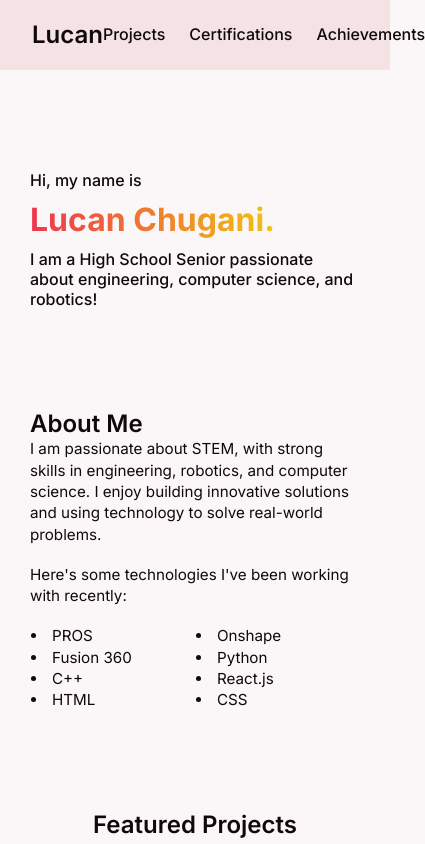
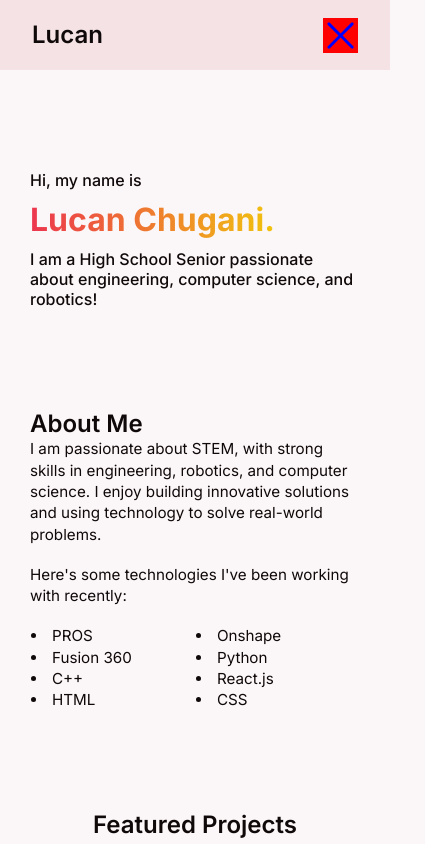
Before and after one commit to Lucan-dev/lucan-dev.github.io, a React (Vite) app: page / in a window 390 px wide. Shown: the top 844 px of the page, 425 px wide, since content can reach past the window. Built offline with nearby package versions, Linux system fonts and the light colour scheme.

Commit message:
Buggy Collapsible Navbar
Still have to fix styling and bugs but the basic concept works

```diff
--- a/src/Components/Small Components/Navbar.jsx
+++ b/src/Components/Small Components/Navbar.jsx
@@ -1,15 +1,46 @@
 import '../../Style Sheets/Small Components/Navbar.css'
 import { Link } from 'react-router-dom'
+import { useState} from 'react'
 
 function Navbar() {
+
+    const [isOpen, setIsOpen] = useState(false);
+
     return(
+
         <nav className="navbar">
             <Link className="link" id="nav-home" to="/">Lucan</Link>
 
-            <div className="other-nav-links">
-                <Link className="link" to="/projects">Projects</Link>
-                <Link className="link" to="/certifications">Certifications</Link>
-                <Link className="link" to="/achievements">Achievements</Link>
+            {/* Hamburger Button */}
+            {isOpen ? (
+                <button className="menu-button" onClick={() => setIsOpen(!isOpen)}>
+                    <svg xmlns="http://www.w3.org/2000/svg" viewBox="0 0 25 25" className="menu">
+                        <path d="M2 12.32H22" stroke="currentColor" stroke-width="1.5" stroke-linecap="round" stroke-linejoin="round"/>
+                        <path d="M2 18.32H22" stroke="currentColor" stroke-width="1.5" stroke-linecap="round" stroke-linejoin="round"/>
+                        <path d="M2 6.32001H22" stroke="currentColor" stroke-width="1.5" stroke-linecap="round" stroke-linejoin="round"/>
+                    </svg>
+                </button>
+            ) : (
+                <button className="menu-button" onClick={() => setIsOpen(!isOpen)}>
+                    <svg viewBox="0 0 24 24" xmlns="http://www.w3.org/2000/svg">
+                    <path d="M20.7457 3.32851C20.3552 2.93798 19.722 2.93798 19.3315 3.32851L12.0371 10.6229L4.74275 3.32851C4.35223 2.93798 3.71906 2.93798 3.32854 3.32851C2.93801 3.71903 2.93801 4.3522 3.32854 4.74272L10.6229 12.0371L3.32856 19.3314C2.93803 19.722 2.93803 20.3551 3.32856 20.7457C3.71908 21.1362 4.35225 21.1362 4.74277 20.7457L12.0371 13.4513L19.3315 20.7457C19.722 21.1362 20.3552 21.1362 20.7457 20.7457C21.1362 20.3551 21.1362 19.722 20.7457 19.3315L13.4513 12.0371L20.7457 4.74272C21.1362 4.3522 21.1362 3.71903 20.7457 3.32851Z" fill="currentColor"/>
+                    </svg>
+                </button>
+            )}
+
+            {/* Navigation Link */}
+            <div className={`other-nav-links ${isOpen ? "open" : ""}`}>
+                <Link className="link" to="/projects" onClick={() => setIsOpen(false)}>
+                    Projects
+                </Link>
+
+                <Link className="link" to="/certifications" onClick={() => setIsOpen(false)}>
+                    Certifications
+                </Link>
+
+                <Link className="link" to="/achievements" onClick={() => setIsOpen(false)}>
+                    Achievements
+                </Link>
             </div>
         </nav>
     );
--- a/src/Style Sheets/Small Components/Navbar.css
+++ b/src/Style Sheets/Small Components/Navbar.css
@@ -1,10 +1,11 @@
 .navbar {
     background-color: var(--nav);
-    /* border-bottom: 1px solid var(--primary); */
 
     padding: 16px 32px;
     display: flex;
+
     align-items: center;
+    justify-content: space-between;
 
     position: sticky;
     top: 0;
@@ -34,6 +35,50 @@
     height: 100%;
 
     display: flex;
+    flex-direction: row;
     justify-content: right;
     gap: 24px;
 }
+
+.menu-button {
+    background-color: red;
+    border: none;
+    display: none;
+
+    align-items: center;
+    justify-content: center;
+}
+
+.menu-button svg {
+    color: blue;
+    width: 35px;
+    height: 35px;
+    cursor: pointer;
+}
+
+@media (max-width: 700px) {
+
+    .menu-button {
+        display: inline-flex;
+    }
+
+    .other-nav-links {
+        position: absolute;
+        top: 100%;
+        left: 0px;
+        right: 0px;
+
+        background: var(--nav);
+        flex-direction: column;
+        gap: 8px;
+        padding: 16px 32px;
+
+        height: fit-content;
+        display: none;
+    }
+
+    .other-nav-links.open {
+        display: flex;
+        box-sizing: border-box; /* include padding inside width */
+    }
+}
```
